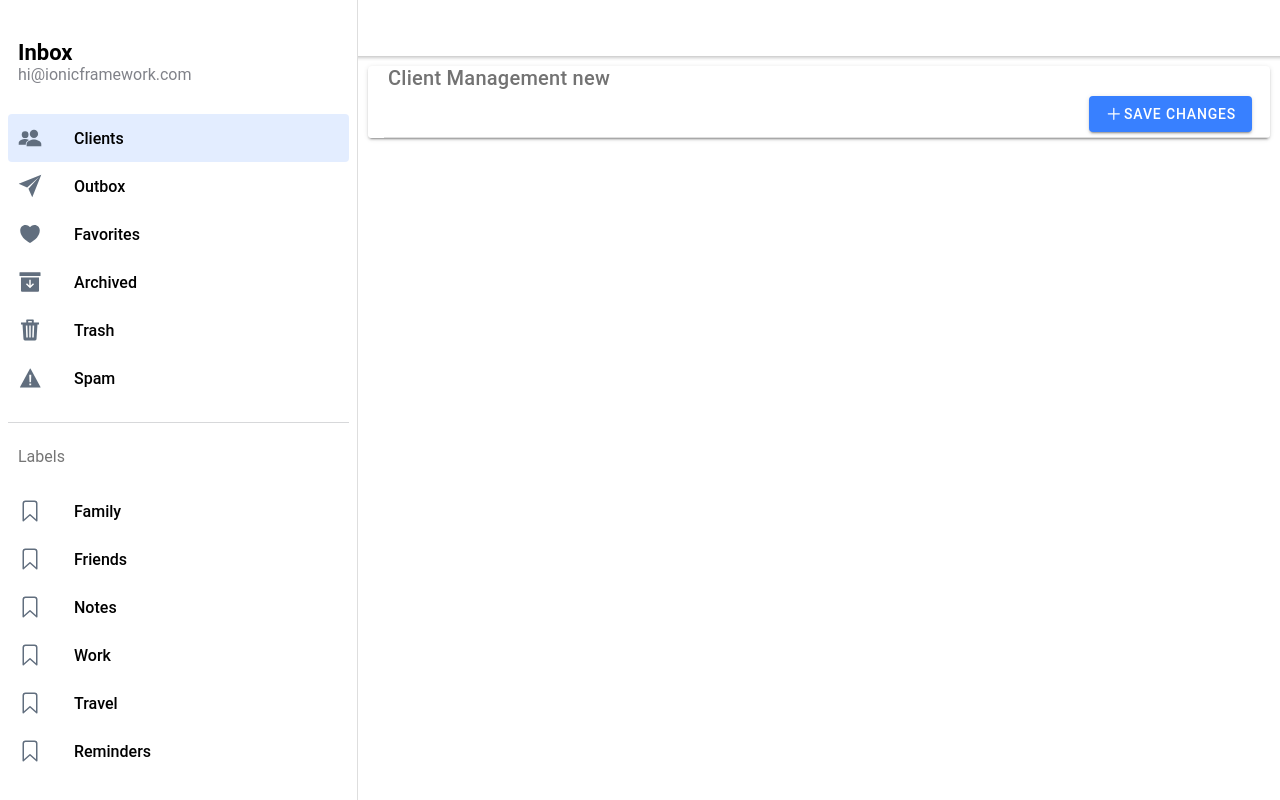
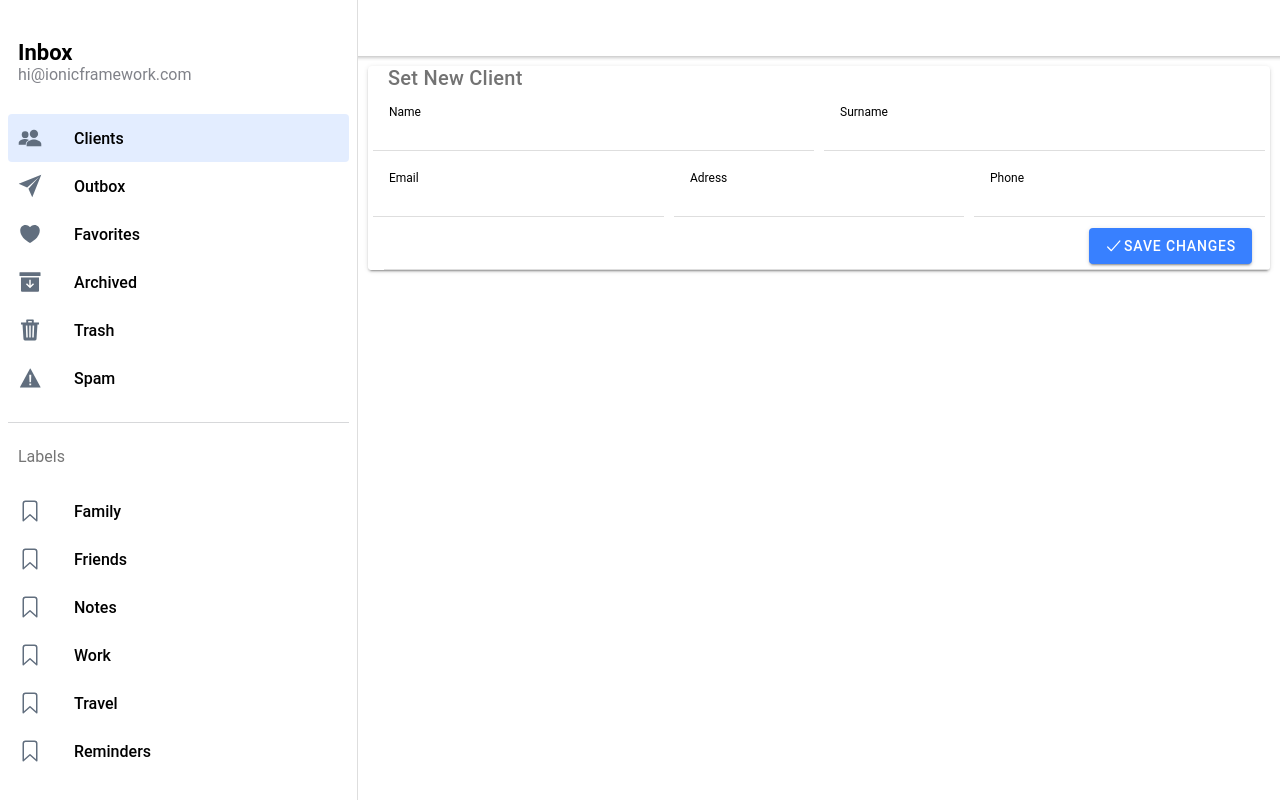
Before and after one commit to FacundoGB/ReactJavaPractice, a React (Create React App) app: page /page/clients in a window 1280 px wide. Both pictures are taken after a click on the element "ADD CLIENT". Built offline with nearby package versions, Linux system fonts and the light colour scheme.

Commit message:
Implemented save method form ClientApi.tsx in save const were, after click it returns to updated list of clients

```diff
--- a/src/pages/client/ClientEdit.tsx
+++ b/src/pages/client/ClientEdit.tsx
@@ -12,21 +12,22 @@ import {
     IonPage,
     IonRow,
     IonTitle,
-    IonToolbar
+    IonToolbar,
+    IonLabel,
+    IonInput
 } from '@ionic/react';
-import {add, pencil, close} from 'ionicons/icons';
+import { add, pencil, close, checkmark } from 'ionicons/icons';
 import { useEffect, useState } from 'react';
-import {Redirect, useParams} from 'react-router';
-import ExploreContainer from '../../components/ExploreContainer';
-import { removeClients, saveClients, searchClients} from './ClientApi';
+import { Redirect, useHistory, useParams } from 'react-router';
+import { removeClient, saveClient, searchClient, searchClientById } from './ClientApi';
 
 
 const ClientEdit: React.FC = () => {
 
-    const {name, id} = useParams < {
+    const { name, id } = useParams<{
         name: string;
         id: string;
-    } > ();
+    }>();
 
     /*
       We'll mock using fake data.
@@ -34,7 +35,7 @@ const ClientEdit: React.FC = () => {
       said list will be assigned to a variable
     */
 
-   const [clients, setClients] = useState<any>([]);/* this array will be called when we do a search*/
+    const [client, setClient] = useState<any>({});/* this array will be called when we do a search*/
 
     /** When we access the client page we need that frist there's a search against the API
     * for that we use:
@@ -48,36 +49,38 @@ const ClientEdit: React.FC = () => {
         search();
         /**With search() it will call the api and fill with data the grid */
     }, []);
+    const history = useHistory();
 
-  const remove = (id: string) => {
-    removeClients(id);
-    //we remove the client by id but no new renderization of data
-    search();
-    //refreshed data
+    const search = () => {
+        if(id !== 'new') {
+            let result = searchClientById(id);
+            setClient(result);
         }
-const testLocalStorage = () => {
-    const test = {
-        id: '1',
-        firstname: 'Facundo',
-        surname: 'Bardi',
-        email: 'mail1@mail1.com',
-        phone: '123123123',
-        address: 'av testing 123'
-    }
-    saveClients(test);
     }
 
-    const search = () => {
-      //let result = searchClients();
-      //setClients(result);
+    const save = () => {
+        //this function calls the api saveClients
+
+        /**
+         * id client.id = Math.round(Math.random()*100000);
+         * created random id
+         * we use only saveClient(client) because when it saves the client
+         * if the client is new its empty, else it brings it from the search
+         * and gives us the id. In the api we give the if
+         */
+        debugger;
+        saveClient(client);
+        history.push('/page/clients')
     }
+
+
 
     return (
         <IonPage>
             <IonHeader>
                 <IonToolbar>
                     <IonButtons slot="start">
-                        <IonMenuButton/>
+                        <IonMenuButton />
                     </IonButtons>
                     <IonTitle>{name}</IonTitle>
                 </IonToolbar>
@@ -90,10 +93,46 @@ const testLocalStorage = () => {
                     </IonToolbar>
                 </IonHeader>
                 <IonCard>
-                    <IonTitle>Client Management {id}</IonTitle>
+                    <IonTitle>{id === 'new' ? 'Set New Client' : 'Edit Client'}</IonTitle>
+                    <IonRow>
+                        <IonCol>
                             <IonItem>
-                        <IonButton color="primary" fill='solid' slot='end' size='default'>
-                            <IonIcon icon={add}/>
+                                <IonLabel position="stacked">Name</IonLabel>
+                                <IonInput onIonChange={e => client.firstname = e.detail.value} value={client.firstname}></IonInput>
+                            </IonItem>
+                        </IonCol>
+
+                        <IonCol>
+                            <IonItem>
+                                <IonLabel position="stacked">Surname</IonLabel>
+                                <IonInput onIonChange={e => client.surname = e.detail.value} value={client.surname}></IonInput>
+                            </IonItem>
+                        </IonCol>
+                    </IonRow>
+                    <IonRow>
+                        <IonCol>
+                            <IonItem>
+                                <IonLabel position="stacked">Email</IonLabel>
+                                <IonInput onIonChange={e => client.email = e.detail.value} value={client.email}></IonInput>
+                            </IonItem>
+                        </IonCol>
+
+                        <IonCol>
+                            <IonItem>
+                                <IonLabel position="stacked">Adress</IonLabel>
+                                <IonInput onIonChange={e => client.address = e.detail.value} value={client.address}></IonInput>
+                            </IonItem>
+                        </IonCol>
+                        <IonCol>
+                            <IonItem>
+                                <IonLabel position="stacked">Phone</IonLabel>
+                                <IonInput onIonChange={e => client.phone = e.detail.value} value={client.phone}></IonInput>
+                            </IonItem>
+                        </IonCol>
+                    </IonRow>
+                    <IonItem>
+                        <IonButton onClick={save} color="primary" fill='solid' slot='end' size='default'>
+                            <IonIcon icon={checkmark} />
                             Save Changes
                         </IonButton>
                     </IonItem>
```
Lines whose indentation alone changed are shown as unchanged.
